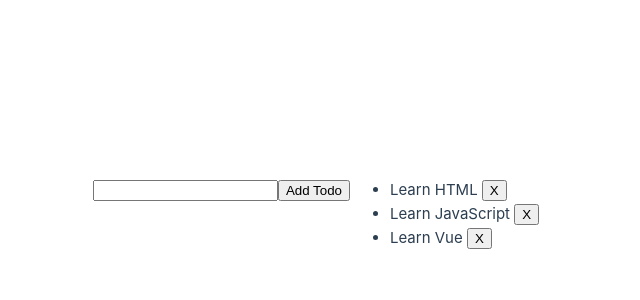
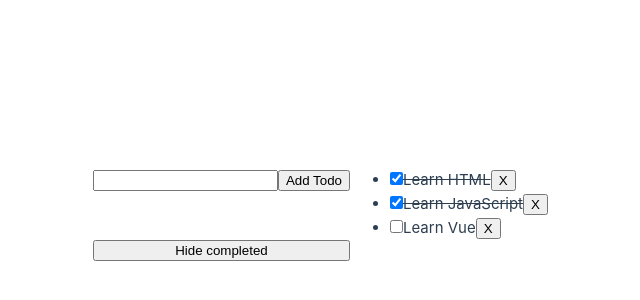
Before and after one commit to kylemwagner83/vue-tutorial, a Vue app: page / in a window 1280 px wide. Shown: the part 186-486 px from the top of the page, without its empty margins (290-930 px from the left). Built offline with nearby package versions, Linux system fonts and the light colour scheme.

Commit message:
Computed property

```diff
--- a/src/App.vue
+++ b/src/App.vue
@@ -1,21 +1,28 @@
 <script>
-  // give each todo a unique id
   let id = 0
 
   export default {
     data() {
       return {
         newTodo: '',
+        hideCompleted: false,
         todos: [
-          { id: id++, text: 'Learn HTML' },
-          { id: id++, text: 'Learn JavaScript' },
-          { id: id++, text: 'Learn Vue' }
+          { id: id++, text: 'Learn HTML', done: true },
+          { id: id++, text: 'Learn JavaScript', done: true },
+          { id: id++, text: 'Learn Vue', done: false }
         ]
+      }
+    },
+    computed: {
+      filteredTodos() {
+        return this.hideCompleted
+          ? this.todos.filter((t) => !t.done)
+          : this.todos
       }
     },
     methods: {
       addTodo() {
-        this.todos.push({id: id++, text: this.newTodo})
+        this.todos.push({ id: id++, text: this.newTodo, done: false })
         this.newTodo = ''
       },
       removeTodo(todo) {
@@ -27,13 +34,23 @@
 
   <template>
     <form @submit.prevent="addTodo">
-      <input v-model="newTodo">
+      <input v-model="newTodo" />
       <button>Add Todo</button>
     </form>
     <ul>
-      <li v-for="todo in todos" :key="todo.id">
-        {{ todo.text }}
+      <li v-for="todo in filteredTodos" :key="todo.id">
+        <input type="checkbox" v-model="todo.done">
+        <span :class="{ done: todo.done }">{{ todo.text }}</span>
         <button @click="removeTodo(todo)">X</button>
       </li>
     </ul>
+    <button @click="hideCompleted = !hideCompleted">
+      {{ hideCompleted ? 'Show all' : 'Hide completed' }}
+    </button>
   </template>
+
+  <style>
+  .done {
+    text-decoration: line-through;
+  }
+  </style>
```
